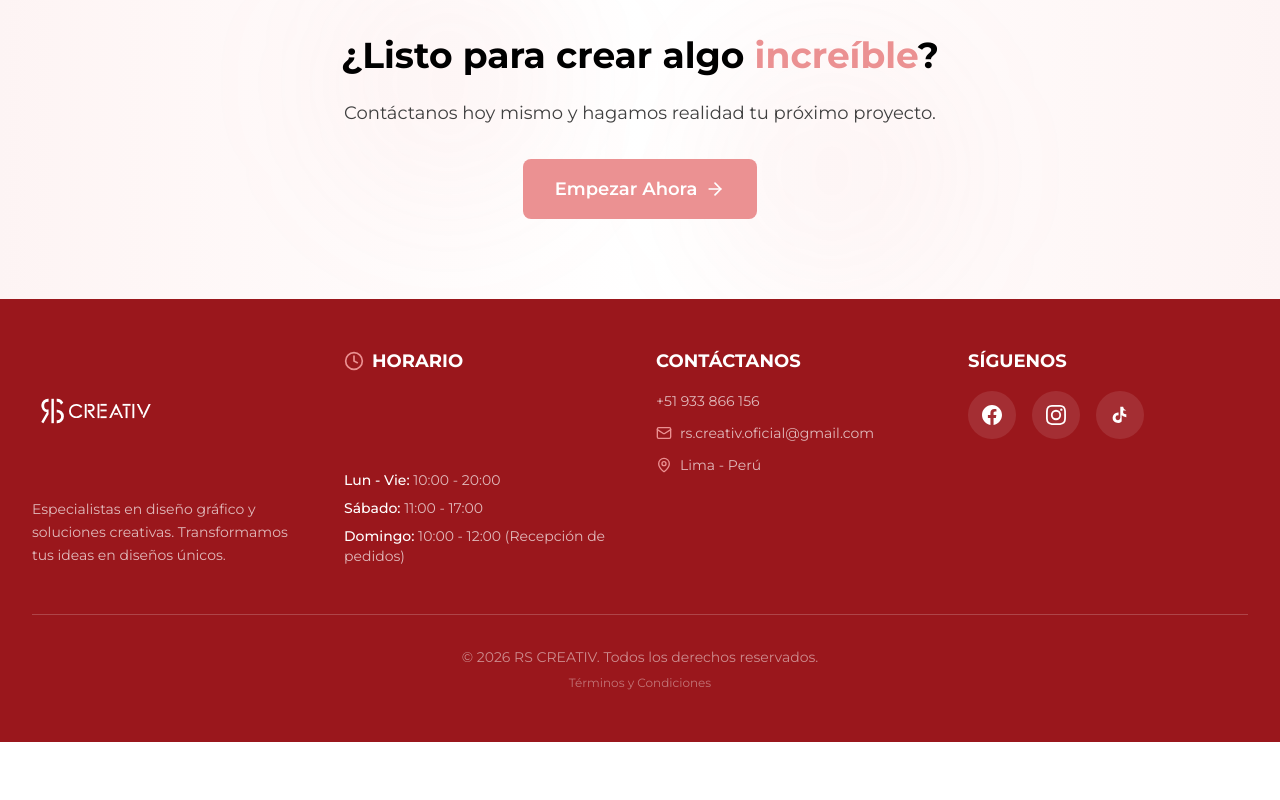
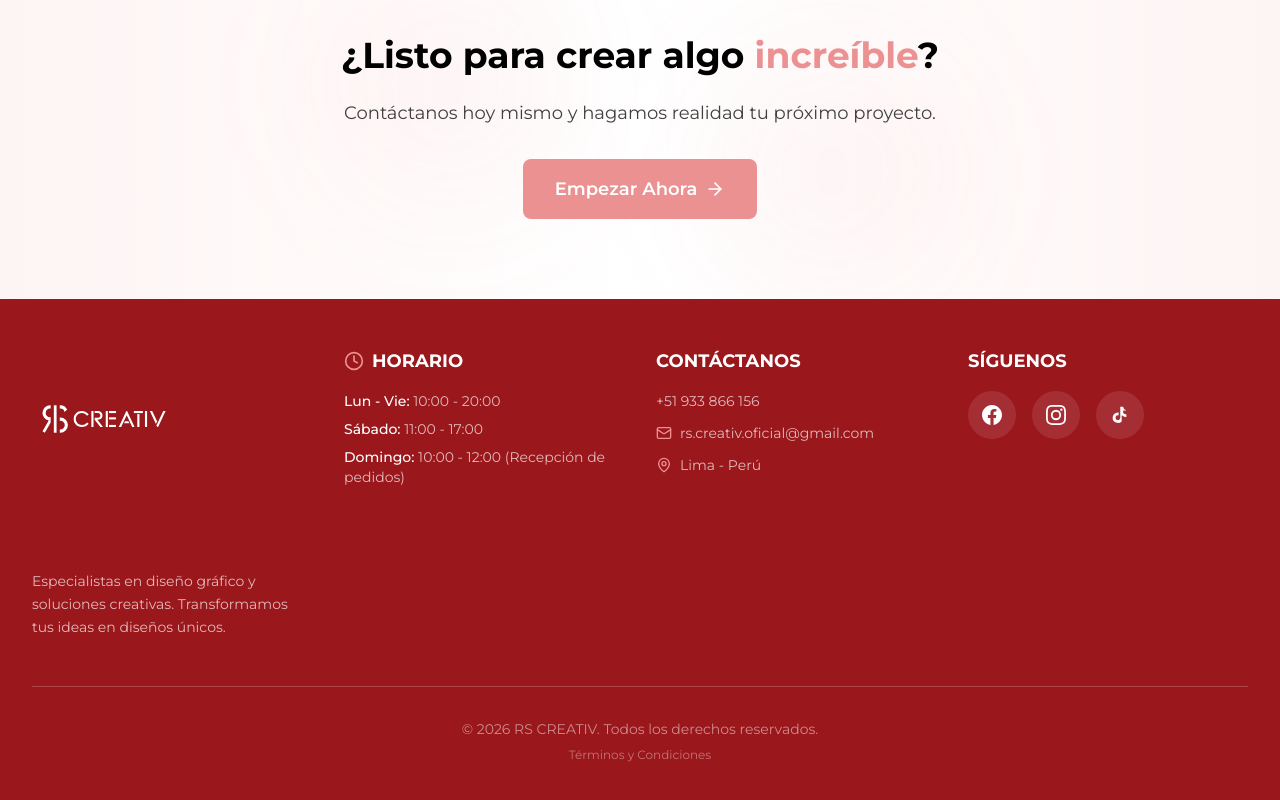
Before and after one commit to SonOfGodLoli/rscreativ, a React (Vite) app: page /contacto in a window 1280 px wide. Shown: the part 4123-4923 px from the top of the page. Before the commit the page ends 4865 px from the top, so only its background shows below. Built offline with nearby package versions, Linux system fonts and the light colour scheme.

Commit message:
fix: footer logo alineado con horario, parrafo alineado con datos, sin mover horarios

```diff
--- a/src/components/layout/Footer.tsx
+++ b/src/components/layout/Footer.tsx
@@ -59,20 +59,18 @@ export default function Footer() {
           viewport={{ once: true }}
         >
           {/* Logo y descripción */}
-          <motion.div variants={itemVariants} className="flex flex-col justify-between">
-            <div>
-              <Link to="/" className="inline-block mb-4">
-                <img src={`${import.meta.env.BASE_URL}rs-logo.svg`} alt="RS Creativ" className="h-32 w-auto object-contain brightness-0 invert" />
-              </Link>
-            </div>
-            <p className="text-white/70 text-sm leading-relaxed">
+          <motion.div variants={itemVariants}>
+            <Link to="/" className="inline-block mb-2">
+              <img src={`${import.meta.env.BASE_URL}rs-logo.svg`} alt="RS Creativ" className="h-36 w-auto object-contain brightness-0 invert" />
+            </Link>
+            <p className="text-white/70 text-sm leading-relaxed pt-16">
               Especialistas en diseño gráfico y soluciones creativas.
               Transformamos tus ideas en diseños únicos.
             </p>
           </motion.div>
 
-          {/* Horarios */}
-          <motion.div variants={itemVariants} className="flex flex-col justify-between">
+          {/* Horarios - sin cambiar posiciones */}
+          <motion.div variants={itemVariants}>
             <h3 className="text-white font-heading font-bold text-lg mb-4 flex items-center gap-2">
               <Clock className="w-5 h-5 text-accent" />
               HORARIO
```
